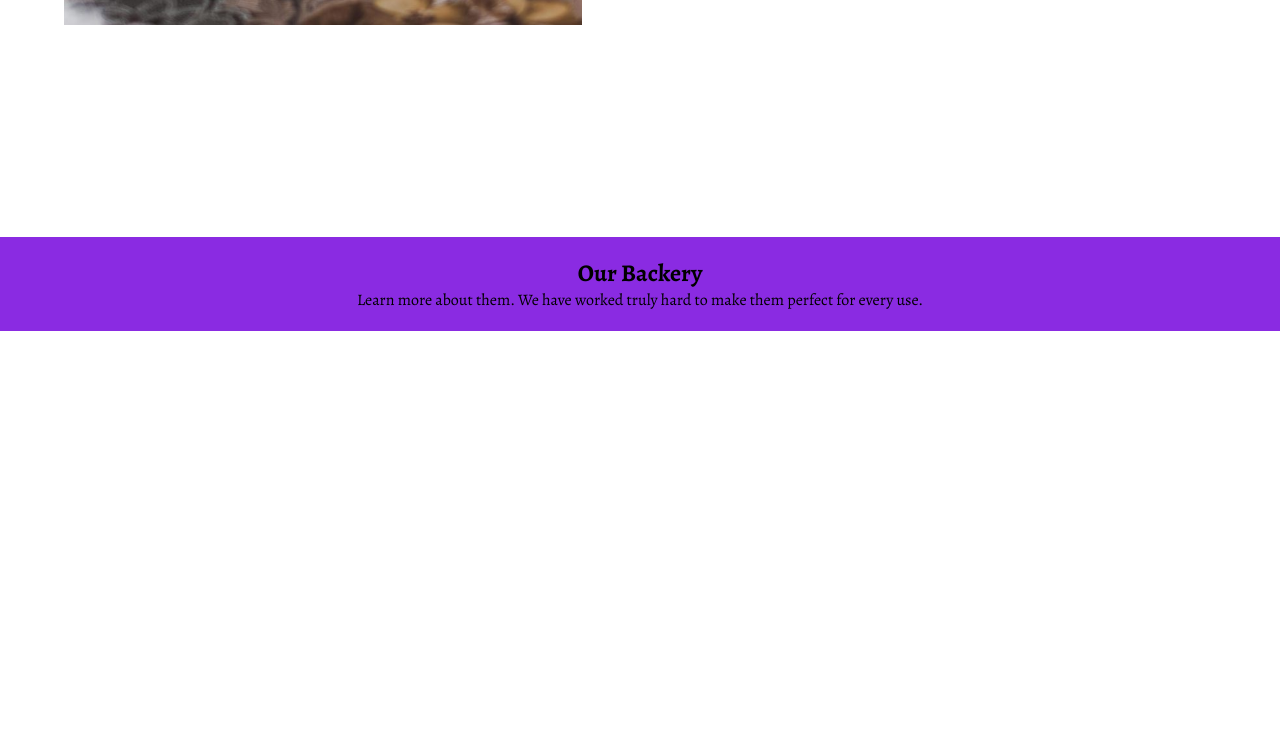
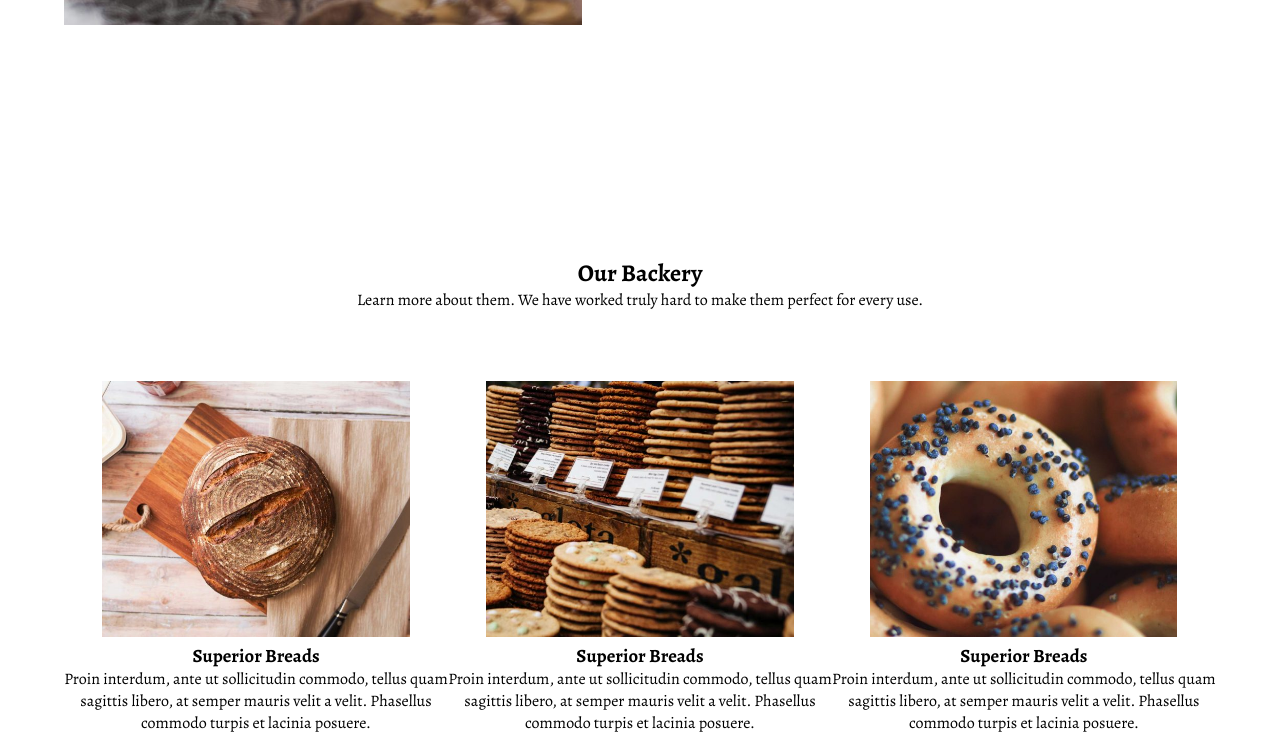
Before and after one commit to Amr-Mohmed/Backery-website-with-html-and-css, a plain HTML site: page index.html in a window 1280 px wide. Shown: the part 1337-2071 px from the top of the page. Before the commit the page ends 1668 px from the top, so only its background shows below. Drawn offline with nearby package versions, Linux system fonts and the light colour scheme.

Commit message:
backery website

```diff
--- a/css/style.css
+++ b/css/style.css
@@ -111,7 +111,18 @@ body{
     font-family: 'Alegreya', serif;
 }
 .header{
-    background-color: blueviolet;
     text-align: center;
     padding: 20px 0;
 }
+.products{
+    margin-top: 50px;
+}
+.items{
+
+    width: 33.33%;
+    text-align: center;
+    float: left;
+}
+.items img{
+    width: 80%;
+}
--- a/index.html
+++ b/index.html
@@ -57,12 +57,39 @@
         </div>
     </div>
     <!-- OurBacking -->
-    <div class="ourbacking">
+    <div class="ourbacking ">
         <div class="header">
             <h2>Our Backery</h2>
             <p>Learn more about them. We have worked truly hard to make them perfect for every use. </p>
 
         </div>
+        <div class="products container">
+            <div class="items">
+                <img src="images/ben-garratt-134774-600x500.jpg" alt="cake">
+                <h3>Superior Breads
+                </h3>
+                <p>Proin interdum, ante ut sollicitudin commodo, tellus quam sagittis libero, at semper mauris velit a velit. Phasellus commodo turpis et lacinia posuere.
+
+                </p>
+            </div>
+            <div class="items">
+                <img src="images/clem-onojeghuo-206832-600x500.jpg" alt="cake">
+                <h3>Superior Breads
+                </h3>
+                <p>Proin interdum, ante ut sollicitudin commodo, tellus quam sagittis libero, at semper mauris velit a velit. Phasellus commodo turpis et lacinia posuere.
+
+                </p>
+            </div>
+            <div class="items">
+                <img src="images/stas-ovsky-123540-600x500.jpg" alt="cake">
+                <h3>Superior Breads
+                </h3>
+                <p>Proin interdum, ante ut sollicitudin commodo, tellus quam sagittis libero, at semper mauris velit a velit. Phasellus commodo turpis et lacinia posuere.
+
+                </p>
+            </div>
+            <div class="clr"></div>
+        </div>
     </div>
 </body>
 </html>
```
Also changed, not shown: images/ben-garratt-134774-600x500.jpg (added), images/clem-onojeghuo-206832-600x500.jpg (added), images/stas-ovsky-123540-600x500.jpg (added).
